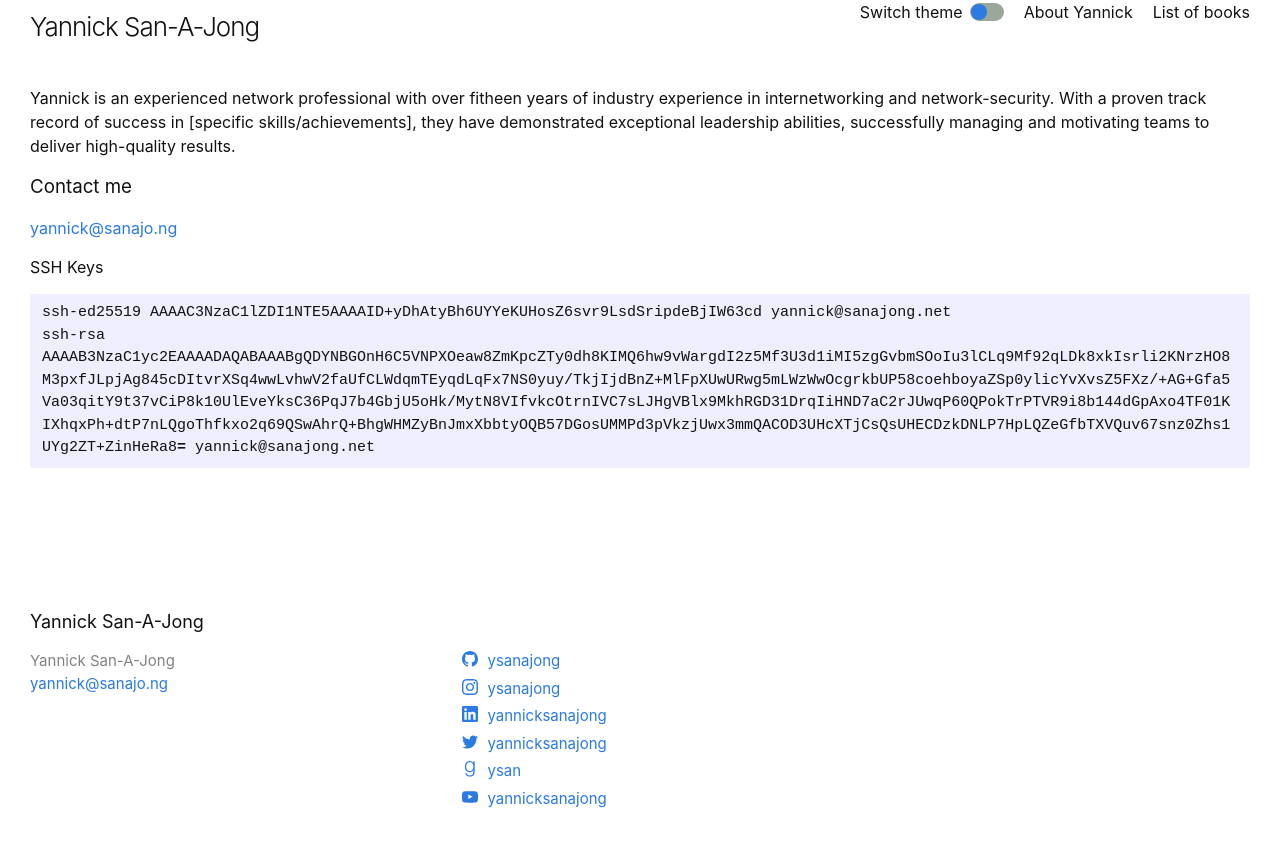
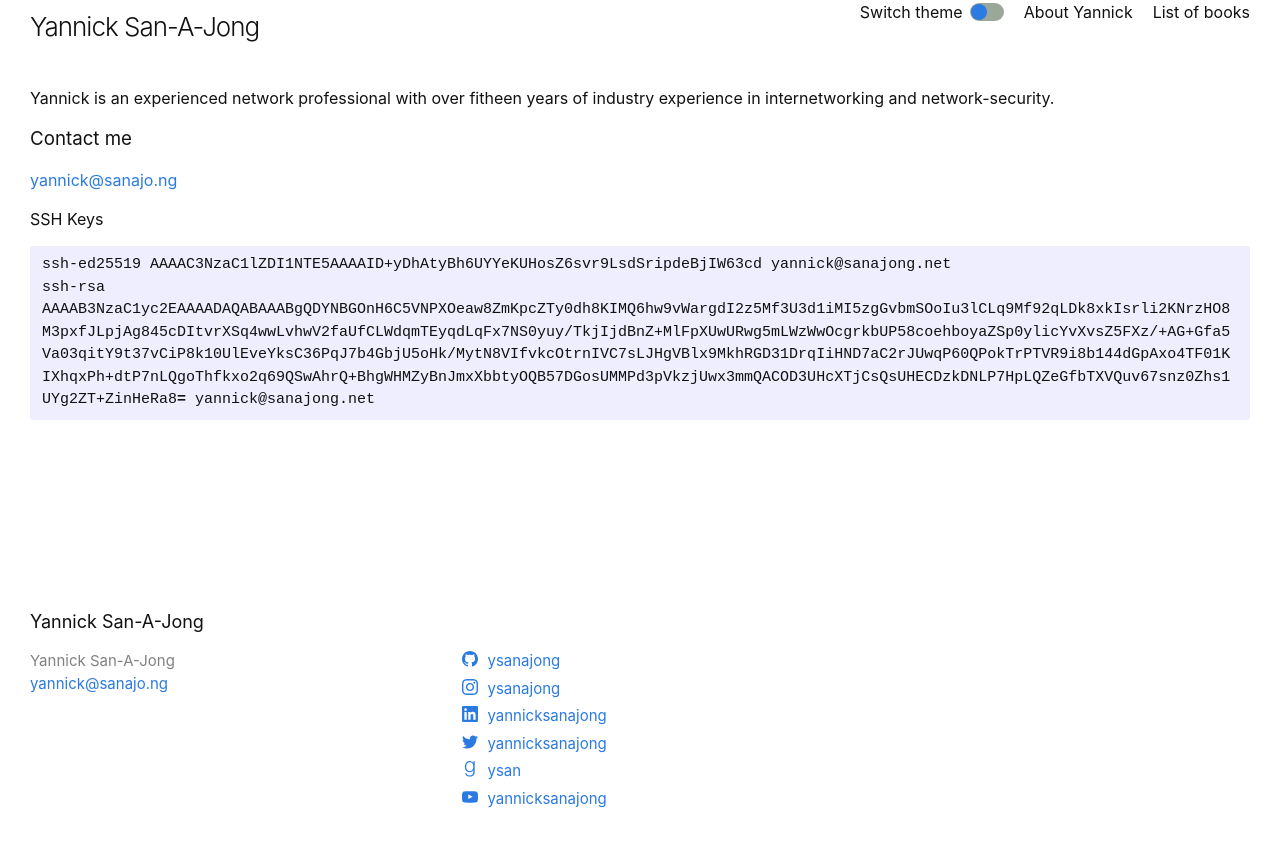
Before and after one commit to ysanajong/ysanajong.github.io, a Jekyll site: the page built from about.markdown, in a window 1280 px wide. Shown: the top 847 px of the page. Built offline with Jekyll 4.4.1, drawn with Linux system fonts in a browser that asks for light colours.

Commit message:
changed the frontpage

```diff
--- a/about.markdown
+++ b/about.markdown
@@ -4,7 +4,7 @@ title: About Yannick
 permalink: /about/
 ---
 
-Yannick is an experienced network professional with over fitheen years of industry experience in internetworking and network-security. With a proven track record of success in [specific skills/achievements], they have demonstrated exceptional leadership abilities, successfully managing and motivating teams to deliver high-quality results.
+Yannick is an experienced network professional with over fitheen years of industry experience in internetworking and network-security.
 
 ### Contact me
 
--- a/index.markdown
+++ b/index.markdown
@@ -4,3 +4,6 @@
 
 layout: home
 ---
+
+![Surrounded by narcissists by Thomas Erikson](https://www.bbrief.co.za/content/uploads/2022/07/Surrounded-by-Narcissists.png)
+[View more]({{site.baseurl}}/books)
```
